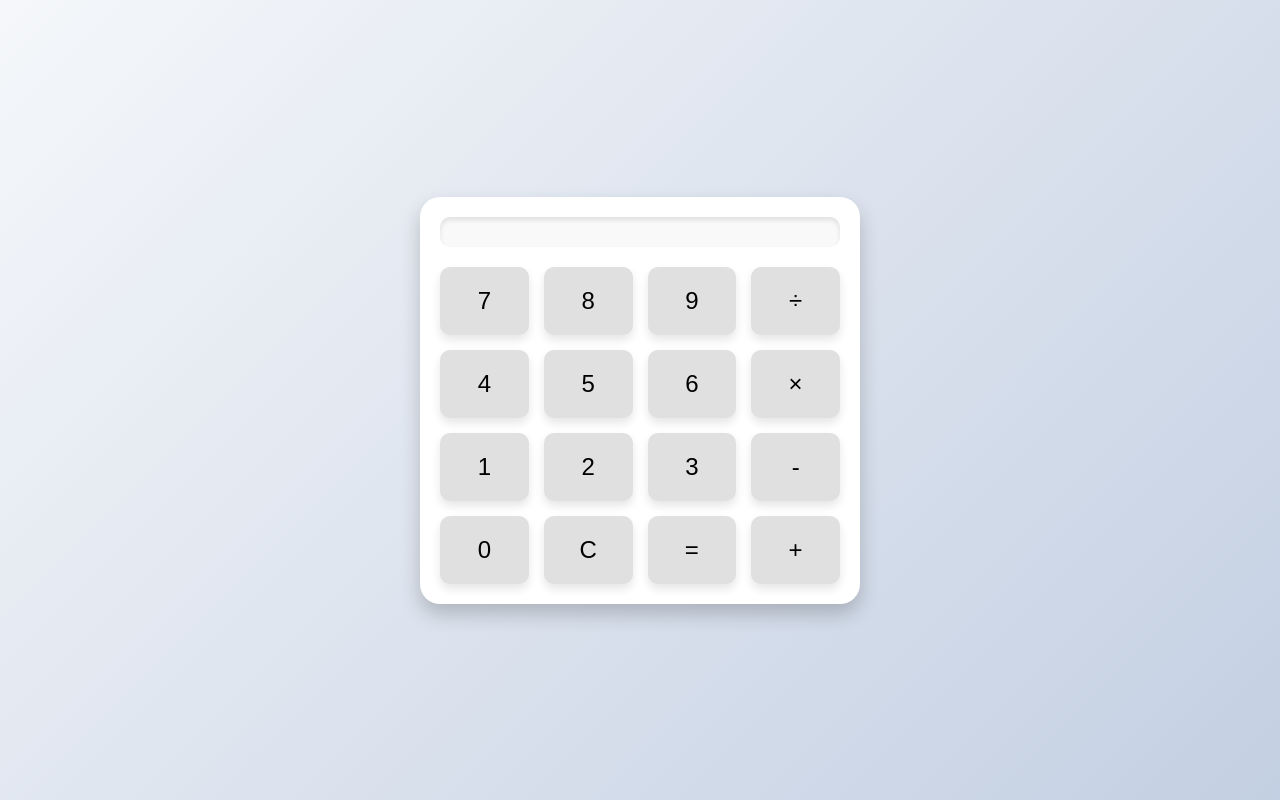
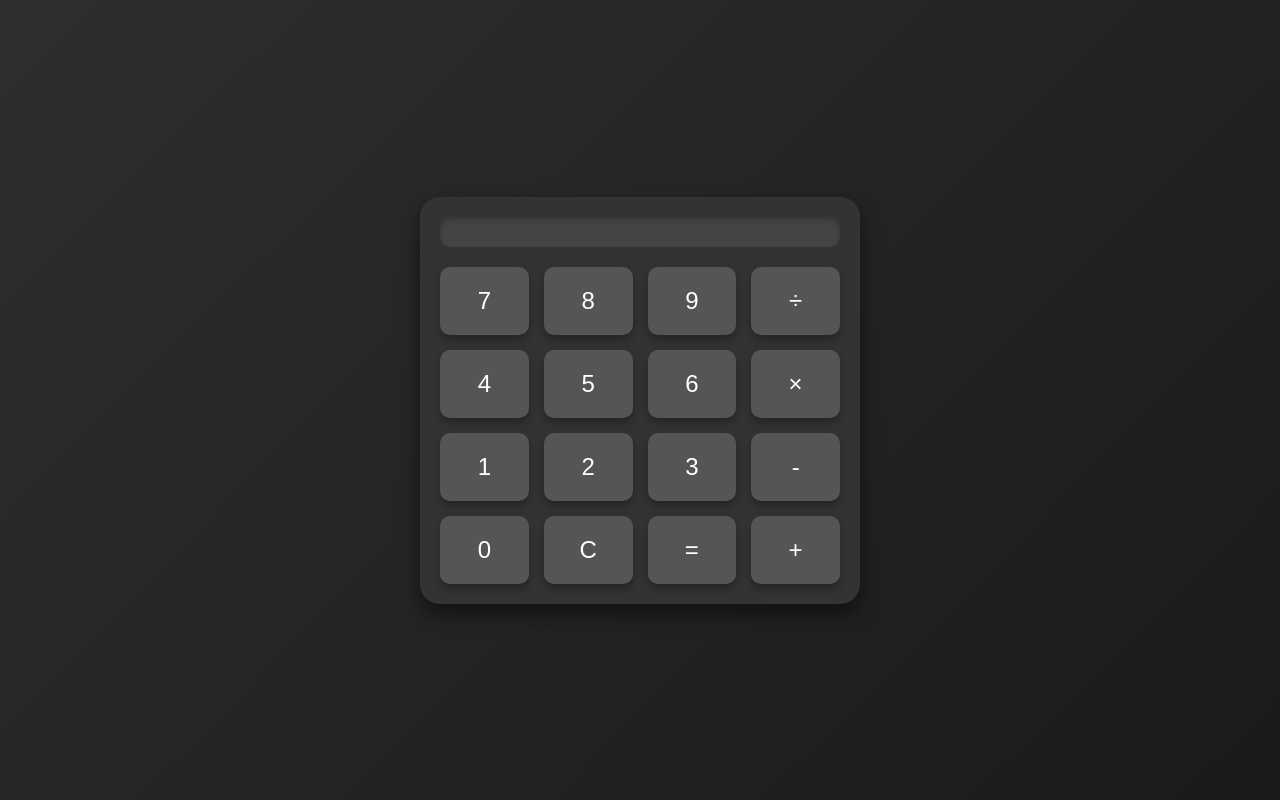
Before and after one commit to ankita-2311/CODSOFT_task3_calculator, a plain HTML site: page index.html in a window 1280 px wide. Drawn offline with Linux system fonts and the light colour scheme.

Commit message:
styles.css

```diff
--- a/styles.css
+++ b/styles.css
@@ -3,7 +3,7 @@ body {
     justify-content: center;
     align-items: center;
     height: 100vh;
-    background: linear-gradient(135deg, #f5f7fa 0%, #c3cfe2 100%);
+    background: linear-gradient(135deg, #2e2e2e 0%, #1a1a1a 100%);
     margin: 0;
     font-family: 'Roboto', sans-serif;
 }
@@ -12,8 +12,8 @@ body {
     border: none;
     border-radius: 20px;
     padding: 20px;
-    background: #fff;
-    box-shadow: 0 10px 20px rgba(0, 0, 0, 0.2);
+    background: #333;
+    box-shadow: 0 10px 20px rgba(0, 0, 0, 0.5);
     width: 90%;
     max-width: 400px;
     transition: all 0.3s ease;
@@ -30,8 +30,9 @@ body {
     border: none;
     border-radius: 10px;
     text-align: right;
-    background-color: #f9f9f9;
-    box-shadow: inset 0 3px 5px rgba(0, 0, 0, 0.1);
+    background-color: #444;
+    color: #fff;
+    box-shadow: inset 0 3px 5px rgba(0, 0, 0, 0.2);
 }
 
 .buttons {
@@ -46,20 +47,21 @@ body {
     border: none;
     border-radius: 10px;
     cursor: pointer;
-    background: #e0e0e0;
+    background: #555;
+    color: #fff;
     transition: all 0.3s ease;
-    box-shadow: 0 5px 10px rgba(0, 0, 0, 0.1);
+    box-shadow: 0 5px 10px rgba(0, 0, 0, 0.3);
 }
 
 .btn:hover {
-    background: #d0d0d0;
+    background: #666;
     transform: translateY(-2px);
-    box-shadow: 0 8px 15px rgba(0, 0, 0, 0.2);
+    box-shadow: 0 8px 15px rgba(0, 0, 0, 0.4);
 }
 
 .btn:active {
     transform: translateY(0);
-    box-shadow: 0 5px 10px rgba(0, 0, 0, 0.1);
+    box-shadow: 0 5px 10px rgba(0, 0, 0, 0.3);
 }
 
 .btn:focus {
```
